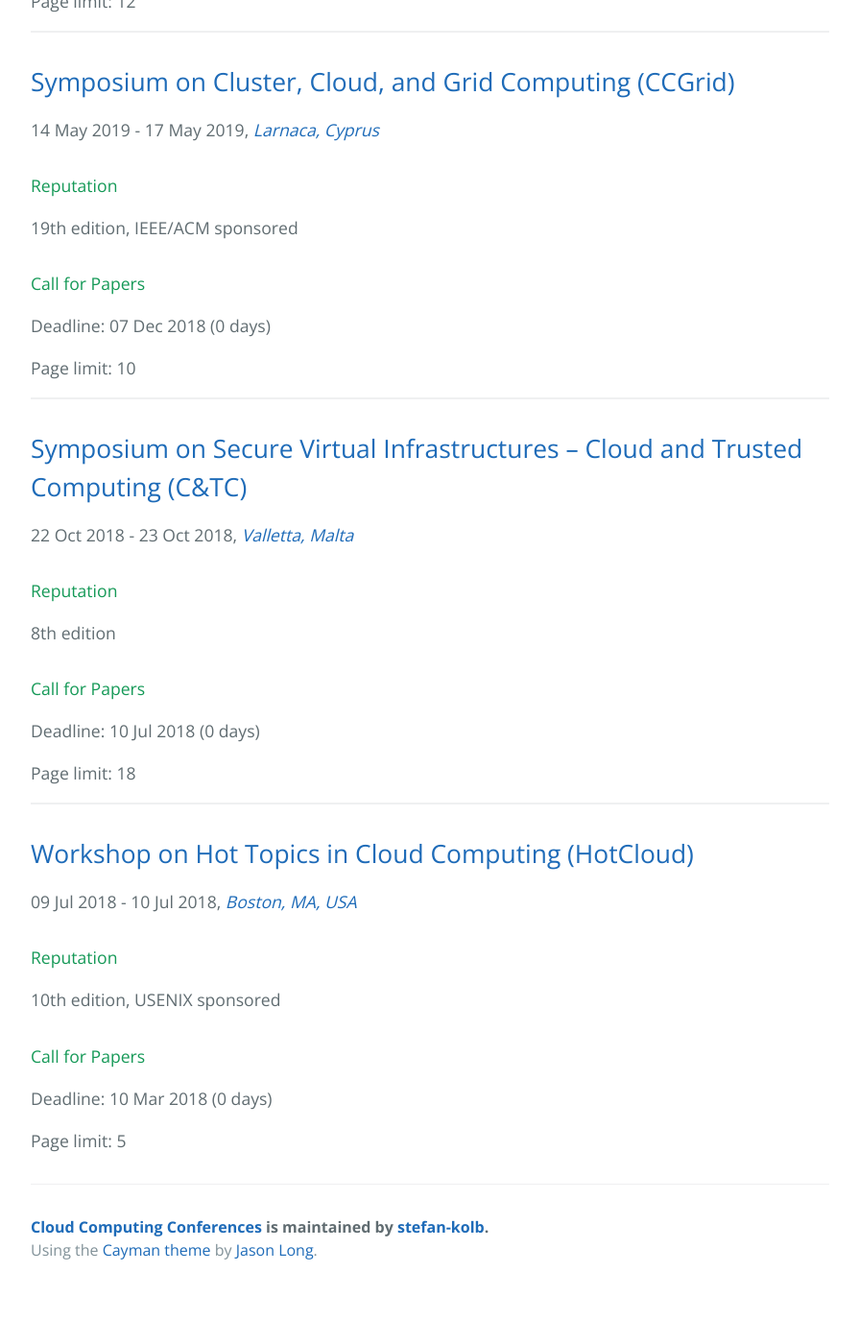
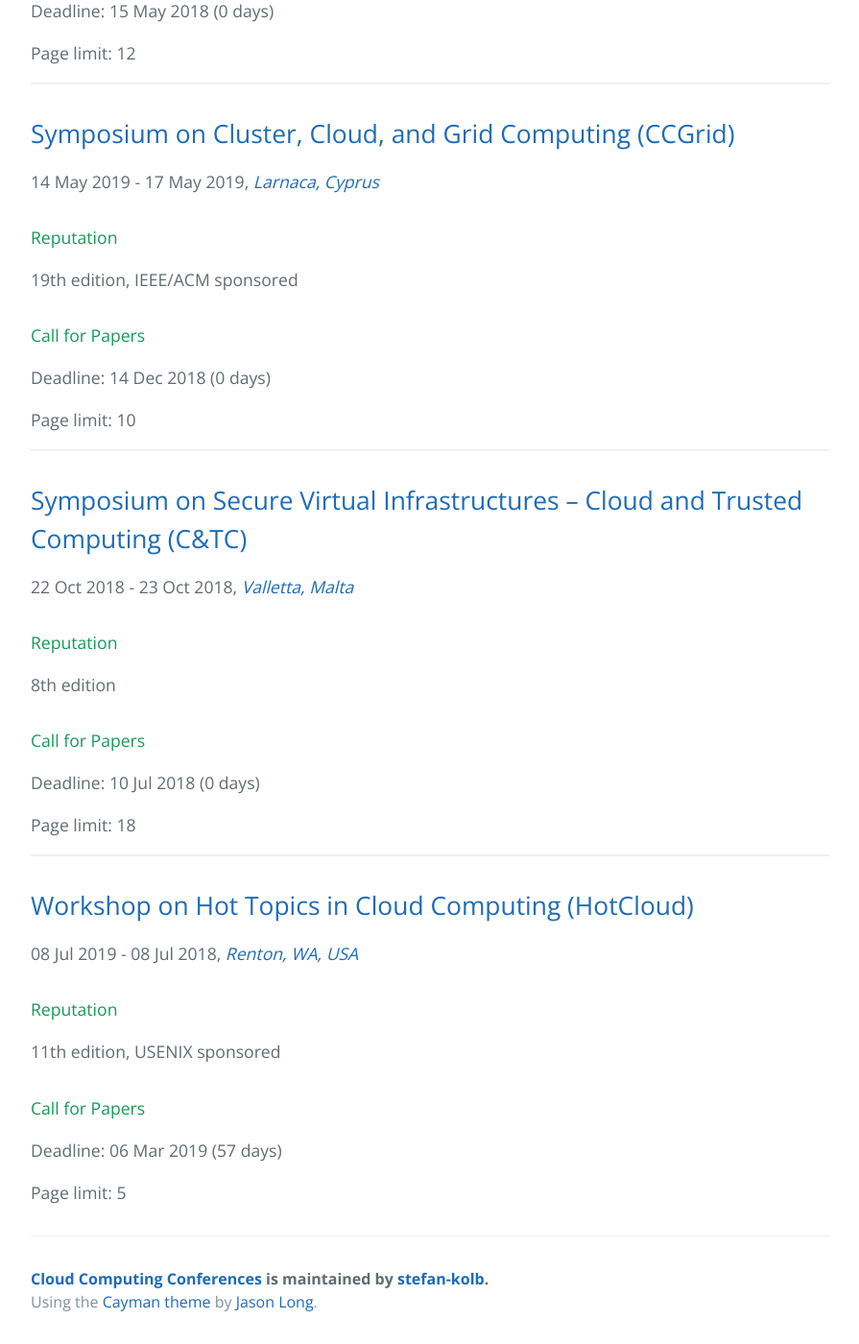
Before and after one commit to stefan-kolb/cloud-conferences, a Jekyll site: the page built from index.html, in a window 1280 px wide and 1400 px high, scrolled down 3940 px. Shown: the whole window at 96% size, without its empty margins (192-1087 px from the left). Built offline with Jekyll 4.4.1, drawn with Linux system fonts in a browser that asks for light colours; nearby versions of some CDN libraries; before the commit the page ends 5286 px from its top, so only the background shows below that; some of the changed text lies outside the part shown.

Commit message:
HOTCLOUD

```diff
--- a/_data/conferences.yml
+++ b/_data/conferences.yml
@@ -47,7 +47,7 @@
   abbrv: CCGrid
   url: http://www.ccgrid2019.org/
   edition: 19
-  deadline: "2018-12-7"
+  deadline: "2018-12-14"
   date_from: "2019-05-14"
   date_to: "2019-05-17"
   organization: IEEE/ACM
@@ -66,7 +66,7 @@
   url: http://conferences.computer.org/IC2E/2019/
   edition: 6
   organization: IEEE
-  deadline: "2018-11-16"
+  deadline: "2018-11-23"
   date_from: "2019-06-24"
   date_to: "2019-06-27"
   location: "Prague,Czech Republic"
@@ -137,13 +137,13 @@
 
 - name: Workshop on Hot Topics in Cloud Computing
   abbrv: HotCloud
-  url: https://www.usenix.org/conference/hotcloud18
-  edition: 10
+  url: https://www.usenix.org/conference/hotcloud19
+  edition: 11
   organization: USENIX
-  deadline: "2018-03-10"
-  date_from: "2018-07-09"
-  date_to: "2018-07-10"
-  location: "Boston, MA, USA"
+  deadline: "2019-03-06"
+  date_from: "2019-07-08"
+  date_to: "2018-07-08"
+  location: "Renton, WA, USA"
   page_limit: 5
 
 - name: Symposium on Secure Virtual Infrastructures – Cloud and Trusted Computing
```
